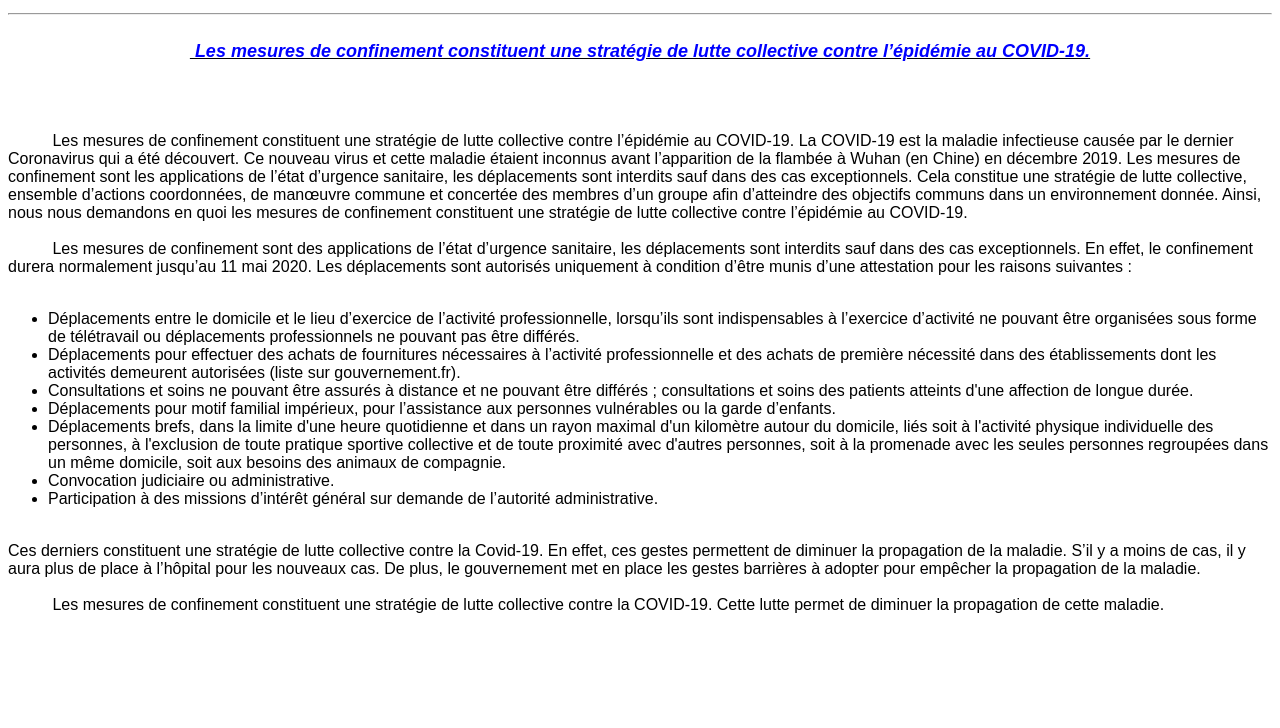
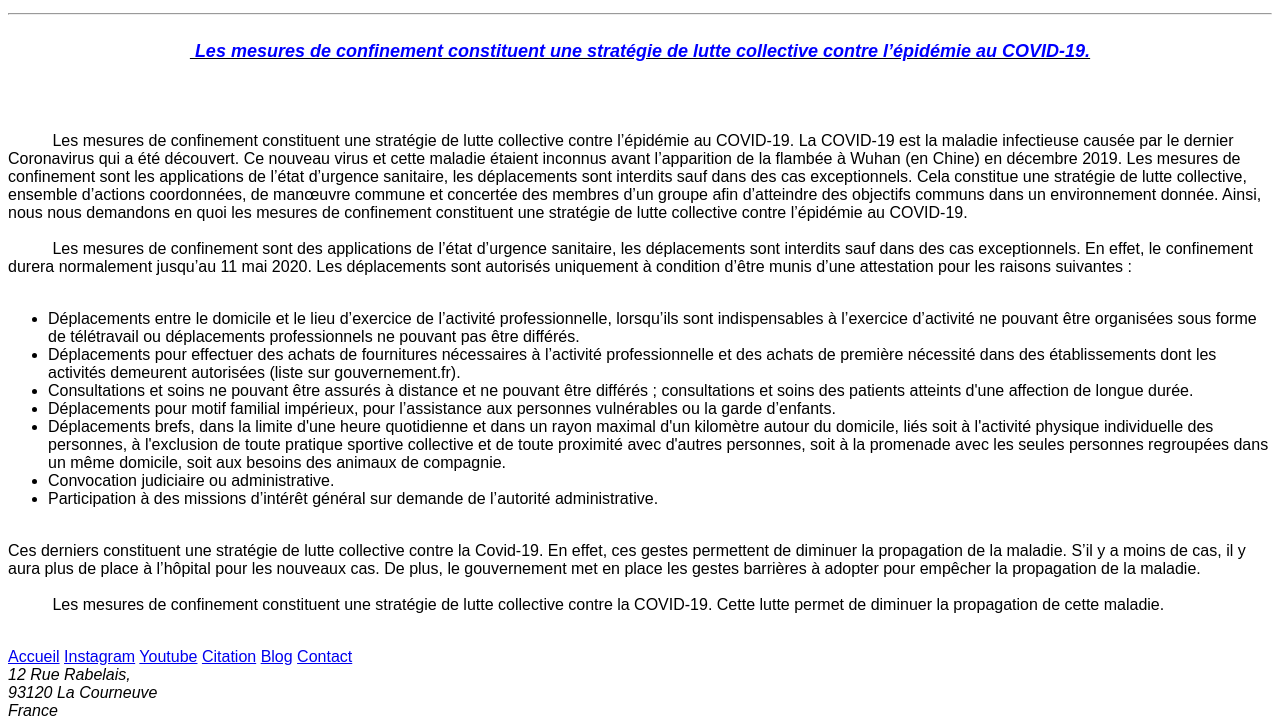
Before and after one commit to mrsopi/accueil, a plain HTML site: page Actu/confinement.html in a window 1280 px wide. Shown: the part 483-1211 px from the top of the page. Before the commit the page ends 1139 px from the top, so only its background shows below. Drawn offline with Linux system fonts and the light colour scheme.

Commit message:
Update confinement.html

```diff
--- a/Actu/confinement.html
+++ b/Actu/confinement.html
@@ -6,6 +6,11 @@
         <meta charset="UTF-8">
         <meta name="Description" content="je cree ce site pour tester">
         <meta name="keywords" content="Test, Mr Sopi">
+         <style>
+           html {
+           font-family: sans-serif;
+           }
+         </style>
       </head>
       <body>
        <nav>
@@ -51,10 +56,16 @@
        <br />
        &nbsp;&nbsp;&nbsp;&nbsp;&nbsp;&nbsp;&nbsp;&nbsp;&nbsp; Les mesures de confinement constituent une stratégie de lutte collective contre la COVID-19. Cette lutte permet de diminuer la propagation de cette maladie.</p>
        <br>
-         <style>
-           html {
-           font-family: sans-serif;
-           }
-         </style>
+       <footer>
+          <nav>
+             <a href="index.html" title="Aller à l'Accueil">Accueil</a>
+             <a href="instagram.html" title="Voir mes contenus Instagram">Instagram</a>
+             <a href="youtube.html" title="Voir la page de Youtube">Youtube</a>
+             <a href="citation.html" title="Voir les Citations">Citation</a>
+             <a href="blog.html" title="Voir la page du Blog">Blog</a>
+             <a href="contact.html" title="Nous contacter Contact">Contact</a>
+          </nav>
+          <address>12 Rue Rabelais,<br>93120 La Courneuve<br>France</address>
+       </footer>
       </body>
   </html>
```
